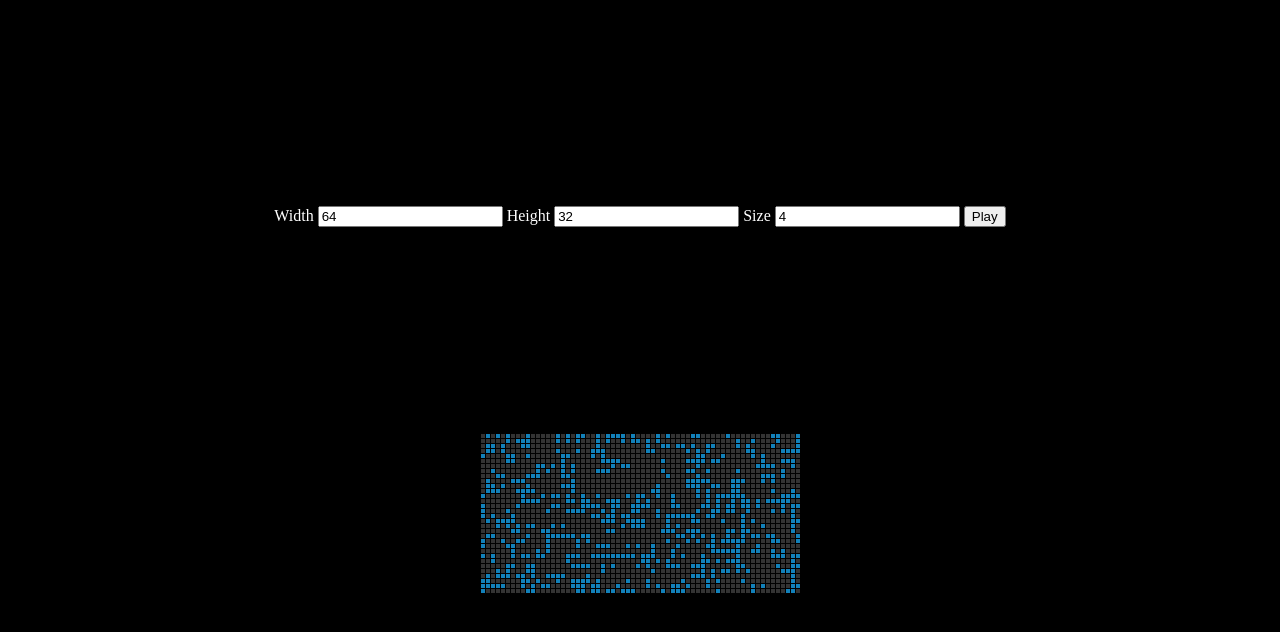
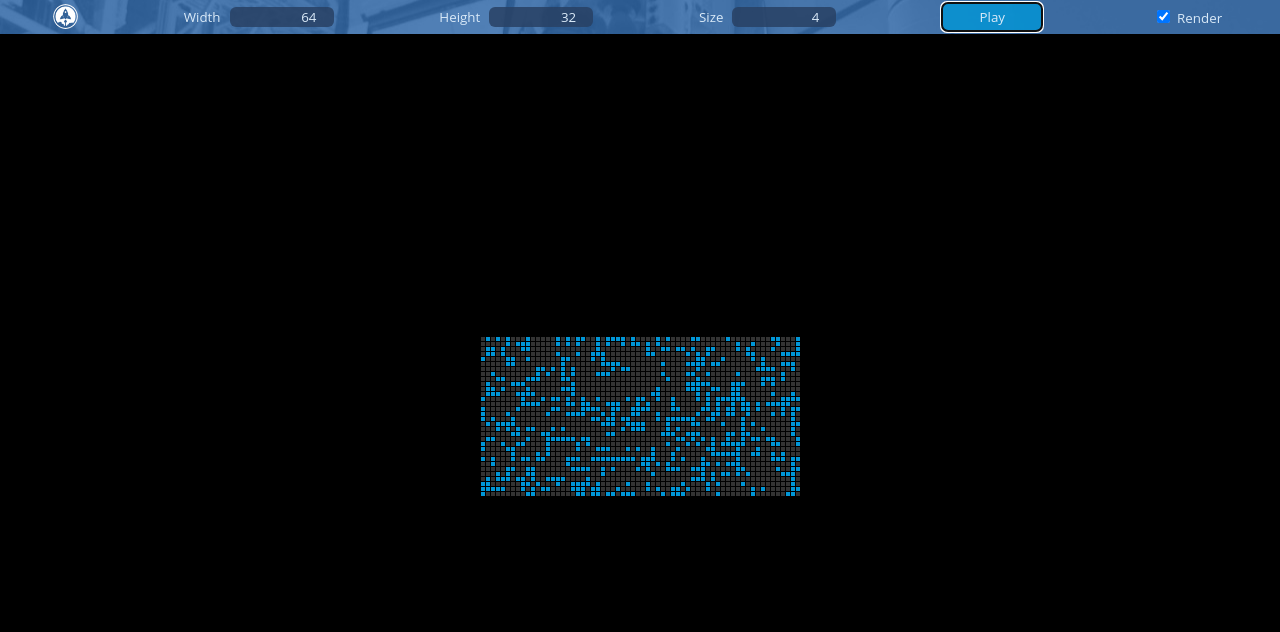
Before and after one commit to kevlarr/awesome-wasm, a website built with webpack: page game-of-life/js/index.html in a window 1280 px wide. Built offline with nearby package versions, Linux system fonts and the light colour scheme.

Commit message:
Finish styling and controls

```diff
--- a/game-of-life/js/index.html
+++ b/game-of-life/js/index.html
@@ -5,21 +5,41 @@
     <title>Hello wasm-pack!</title>
     <link rel="stylesheet" href="styles.css" />
   </head>
+
   <body>
     <div id="gameControls">
-      <label for="gameWidth">Width</label>
-      <input id="gameWidth" type="number" min=16 step=16 value=64 required/>
+      <a href="https://blog.rocketinsights.com/" target="_blank">
+        <img src="white-rocket.png" class="logo"/>
+      </a>
 
-      <label for="gameHeight">Height</label>
-      <input id="gameHeight" type="number" min=8 step=8 value=32 required/>
+      <div class="control-group">
+        <label for="gameWidth" class="control-label">Width</label>
+        <input type="number" id="gameWidth" class="control" name="game-width" min=16 step=16 value=64 required/>
+      </div>
 
-      <label for="cellSize">Size</label>
-      <input id="cellSize" type="number" min=1 step=1 value=4 required/>
+      <div class="control-group">
+        <label for="gameHeight" class="control-label">Height</label>
+        <input type="number" id="gameHeight" class="control" name="game-height" min=8 step=8 value=32 required/>
+      </div>
 
-      <button id="togglePlaying">Play</button>
+      <div class="control-group">
+        <label for="cellSize" class="control-label">Size</label>
+        <input type="number" id="cellSize" class="control" name="cell-size" min=1 step=1 value=4 required/>
+      </div>
+
+      <div class="control-group">
+        <button id="togglePlaying" class="btn" autofocus>Play</button>
+      </div>
+
+      <div class="control-group">
+        <input type="checkbox" id="shouldRender" name="should-render" checked>
+        <label for="shouldRender" class="control-label">Render</label>
+      </div>
     </div>
 
-    <canvas id="gameCanvas"></canvas>
+    <div id="canvasWrapper">
+      <canvas id="gameCanvas"></canvas>
+    </div>
 
     <script src="./index.js"></script>
   </body>
--- a/game-of-life/js/index.js
+++ b/game-of-life/js/index.js
@@ -3,7 +3,7 @@
 
 const GRID_COLOR = '#333';
 const DEAD_COLOR = '#333';
-const ALIVE_COLOR = 'rgb(18, 129, 186)';
+const ALIVE_COLOR = 'rgb(0, 150, 215)';
 
 const ALIVE = 1;
 const DEAD = 0;
@@ -186,6 +186,7 @@ class GameOfLife {
         heightInput: byId('gameHeight'),
         cellSizeInput: byId('cellSize'),
         togglePlaying: byId('togglePlaying'),
+        toggleRender: byId('shouldRender'),
     };
 
     const newGame = () => {
@@ -204,10 +205,12 @@ class GameOfLife {
 
     let gameOfLife = newGame();
     let animationId = null;
+    let shouldRender = true;
 
     const loop = () => {
         gameOfLife.next();
-        gameOfLife.render();
+
+        if (shouldRender) { gameOfLife.render(); }
 
         animationId = requestAnimationFrame(loop);
     };
@@ -231,8 +234,12 @@ class GameOfLife {
         gameOfLife = newGame();
     };
 
-    els.togglePlaying.addEventListener('click', (_event) => {
+    els.togglePlaying.addEventListener('click', _evt => {
         animationId ? pause() : play();
+    });
+
+    els.toggleRender.addEventListener('change', _evt => {
+        shouldRender = !shouldRender;
     });
 
     [els.widthInput, els.heightInput, els.cellSizeInput].forEach(input => {
--- a/game-of-life/js/styles.css
+++ b/game-of-life/js/styles.css
@@ -1,15 +1,76 @@
+html {
+    height: 100%;
+}
+
 body {
     background: #000;
-    color: #fff;
-    position: absolute;
-    top: 0;
-    left: 0;
-    width: 100%;
+    display: flex;
+    flex-direction: column;
     height: 100%;
     margin: 0;
     padding: 0;
+    width: 100%;
+}
+
+input[type="checkbox"] {
+}
+
+label, button {
+    margin-right: 5px;
+}
+
+#gameControls {
+    align-items: center;
+    background: center url("background-blue-bg.jpg");
+    color: #DAEAF8;
     display: flex;
-    flex-direction: column;
+    height: 35px;
+    justify-content: space-around;
+    width: 100%;
+}
+
+#canvasWrapper {
     align-items: center;
-    justify-content: space-evenly;
+    cursor: crosshair;
+    display: flex;
+    justify-content: space-around;
+    height: 100%;
 }
+
+.logo {
+    height: 25px;
+    width: 25px;
+    vertical-align: middle;
+}
+
+.control, .control-label, .btn {
+    font-family: "Open Sans", sans-serif;
+    font-size: 10pt;
+}
+
+.control, .btn {
+    background: rgba(40, 65, 100, 0.85);
+    border-radius: 6px;
+    color: #DAEAF8;
+}
+
+.control {
+    border: 0;
+    text-align: right;
+    width: 100px;
+}
+
+.btn {
+    border: 0;
+    cursor: pointer;
+    padding: 5px;
+    width: 100px;
+}
+
+.control:focus, .btn:hover, .btn:focus {
+    background: rgba(0, 150, 215, 0.8);
+}
+
+.control, .control:focus, .btn, .btn:hover, .btn:focus {
+    transition: 0.1s background;
+}
--- a/game-of-life/rust-wasm/www/index.js
+++ b/game-of-life/rust-wasm/www/index.js
@@ -3,7 +3,7 @@ import { memory } from 'conwasm/conwasm_bg';
 
 const GRID_COLOR = '#333';
 const DEAD_COLOR = '#333';
-const ALIVE_COLOR = 'rgb(18, 129, 186)';
+const ALIVE_COLOR = 'rgb(0, 150, 215)';
 
 class GameOfLife {
     constructor(canvas, width, height, cellSize) {
```
Also changed, not shown: game-of-life/js/background-blue-bg.jpg (added), game-of-life/js/white-rocket.png (added).
